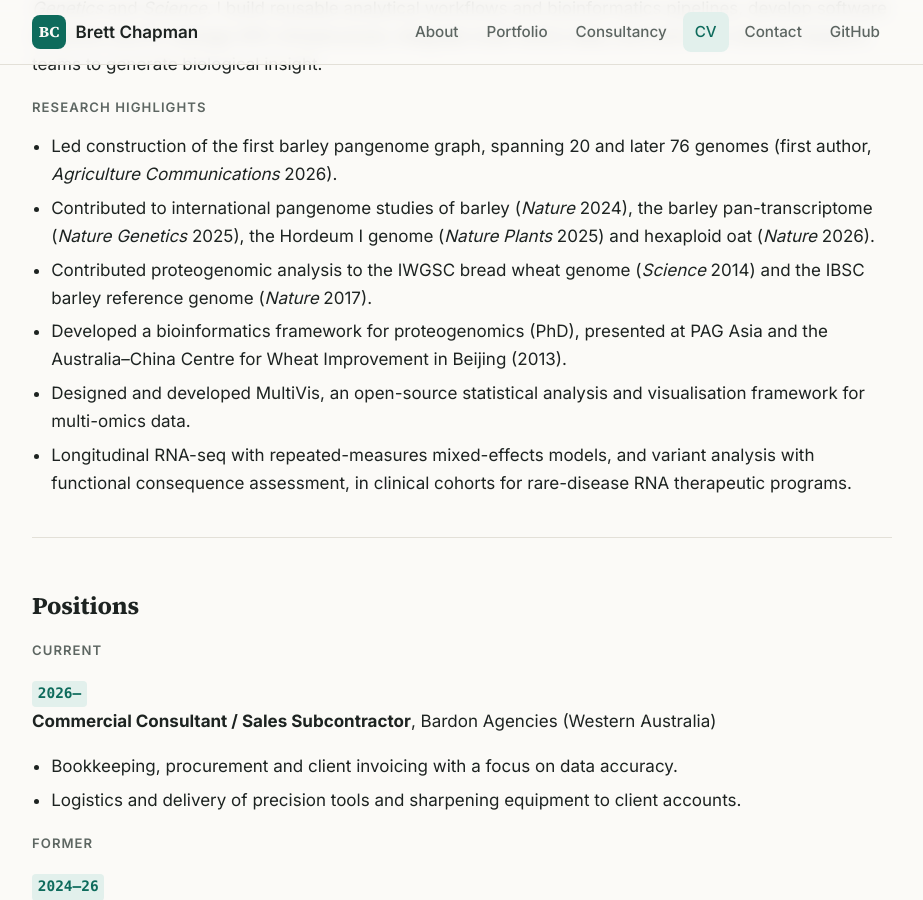
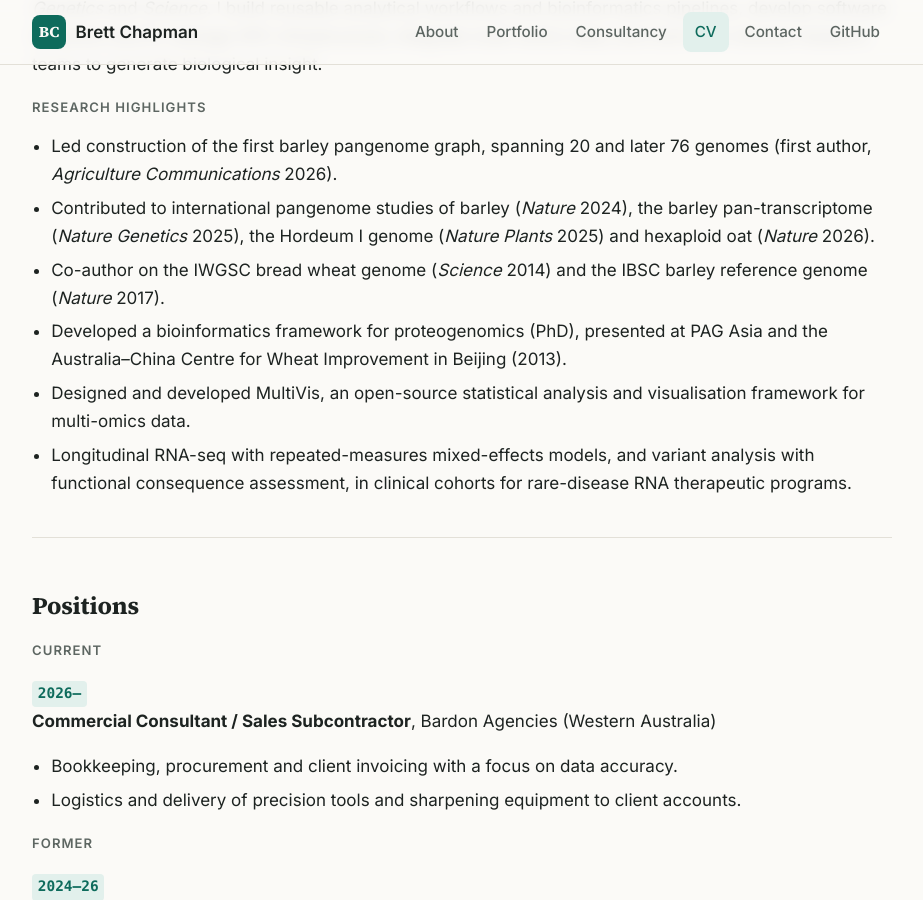
Before and after one commit to brettChapman/brettChapman.github.io, a Jekyll site: the page built from cv.md, in a window 1280 px wide and 900 px high, scrolled down 934 px. Shown: the whole window, without its empty margins (178-1101 px from the left). Built offline with Jekyll 4.4.1, drawn with Linux system fonts in a browser that asks for light colours.

Commit message:
Credit wheat proteogenomics to the PhD thesis, soften CV highlight
Co-Authored-By: Claude Opus 5.5 <noreply@anthropic.com>
Claude-Session: https://claude.ai/code/session_01NsdaR74wPxi2s5sBpKUEkk

```diff
--- a/cv.md
+++ b/cv.md
@@ -40,7 +40,7 @@ I contribute to international genome consortia for wheat, barley and oat, with p
 
 - Led construction of the first barley pangenome graph, spanning 20 and later 76 genomes (first author, *Agriculture Communications* 2026).
 - Contributed to international pangenome studies of barley (*Nature* 2024), the barley pan-transcriptome (*Nature Genetics* 2025), the Hordeum I genome (*Nature Plants* 2025) and hexaploid oat (*Nature* 2026).
-- Contributed proteogenomic analysis to the IWGSC bread wheat genome (*Science* 2014) and the IBSC barley reference genome (*Nature* 2017).
+- Co-author on the IWGSC bread wheat genome (*Science* 2014) and the IBSC barley reference genome (*Nature* 2017).
 - Developed a bioinformatics framework for proteogenomics (PhD), presented at PAG Asia and the Australia–China Centre for Wheat Improvement in Beijing (2013).
 - Designed and developed MultiVis, an open-source statistical analysis and visualisation framework for multi-omics data.
 - Longitudinal RNA-seq with repeated-measures mixed-effects models, and variant analysis with functional consequence assessment, in clinical cohorts for rare-disease RNA therapeutic programs.
```
Also changed, not shown: _data/portfolio.yml (+3 -4 lines).
